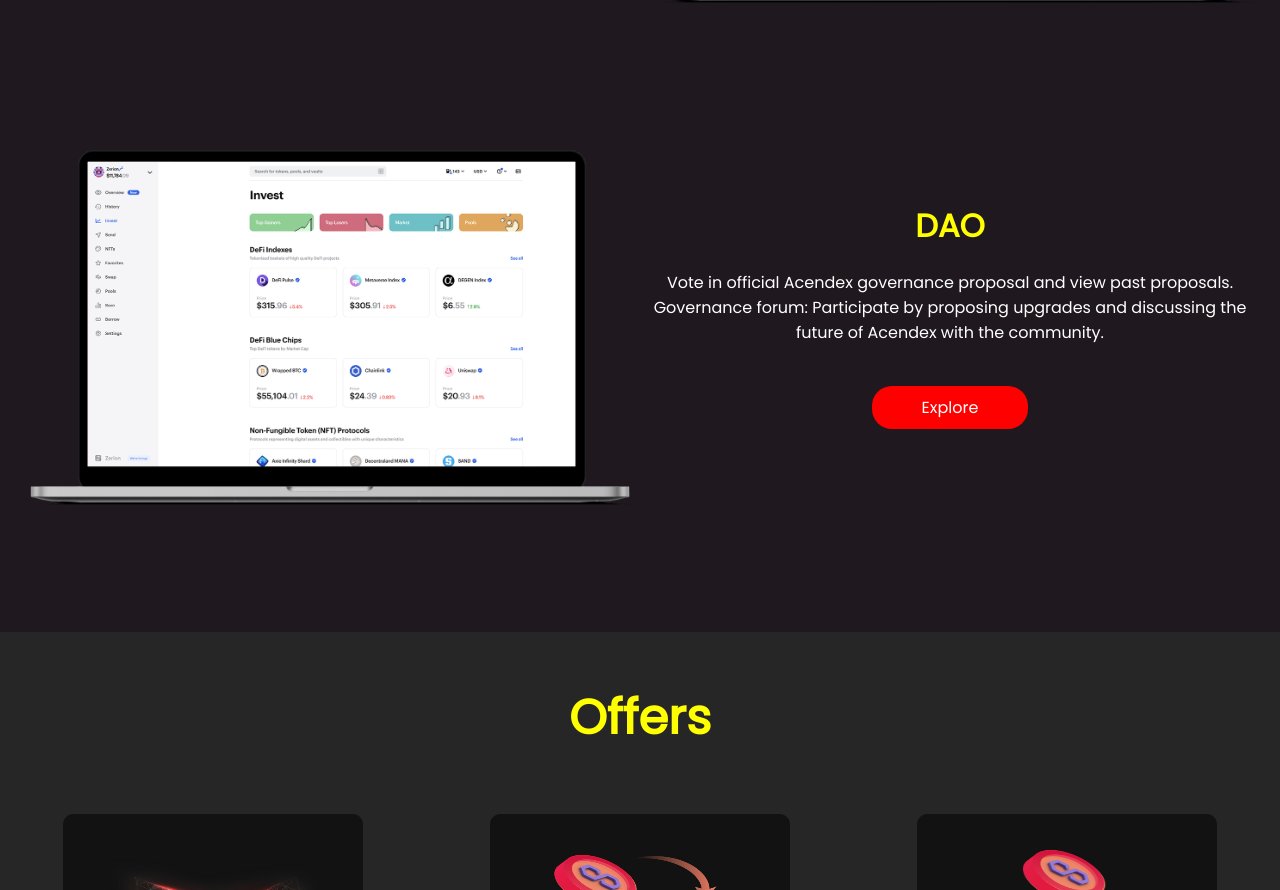
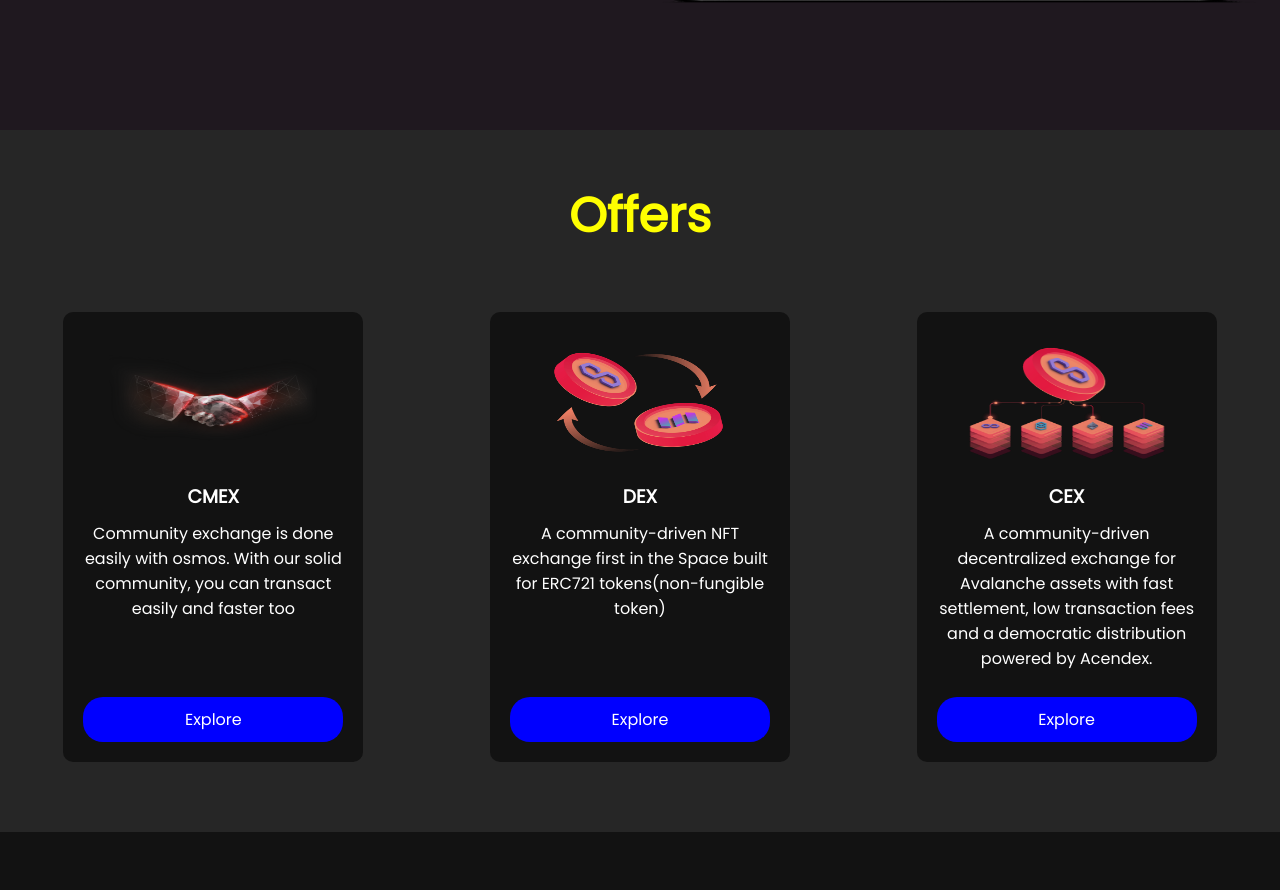
Before and after one commit to hemarle/nfts, a React (Create React App) app: page / in a window 1280 px wide. Shown: the part 1378-2268 px from the top of the page. Built offline with nearby package versions, Linux system fonts and the light colour scheme.

Commit message:
Dao component removed from About

```diff
--- a/src/About.js
+++ b/src/About.js
@@ -13,14 +13,6 @@
                     image={phoneIcon}
                     link={'/cmex'}
                     linkText='Explore'/>
-
-
-                <AboutCard title="DAO" about="Vote in official Acendex governance proposal and view past proposals.
-                                                                        Governance forum: Participate by proposing upgrades and discussing the future of Acendex with the community."
-                    image={phoneIcon}
-                    link={'/explore'}
-                    linkText='Explore'/>
-
             </div>
         </div>
     );
```
